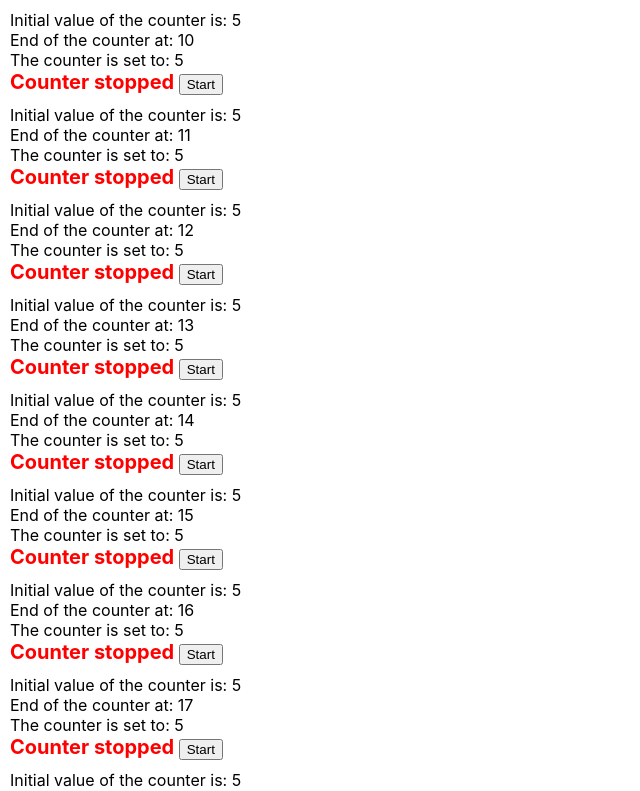
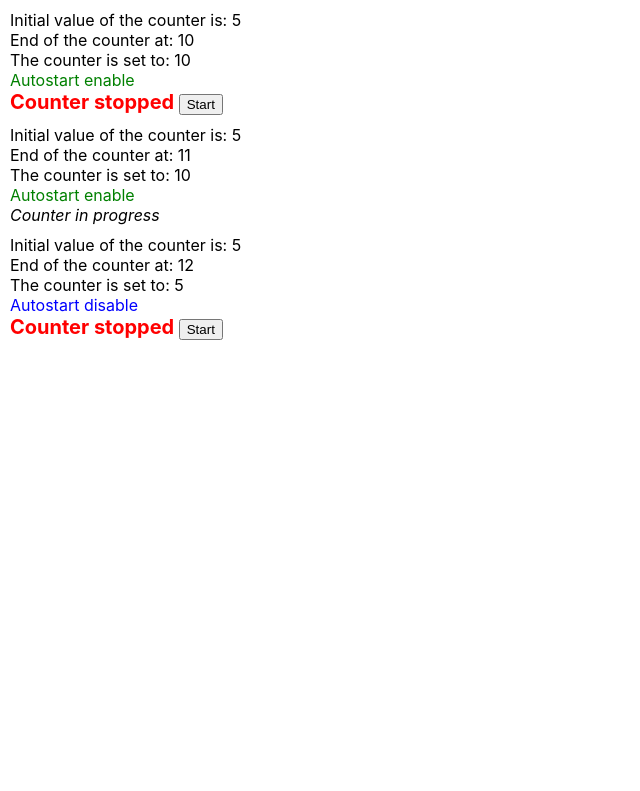
Before and after one commit to mariofernando07/reactapp, a React (Create React App) app: page / in a window 1280 px wide. Shown: the top 791 px of the page, without its empty margins (0-640 px from the left). Built offline with nearby package versions, Linux system fonts and the light colour scheme.

Commit message:
start increasing the counter automatically by autostart parameter

```diff
--- a/src/App.js
+++ b/src/App.js
@@ -7,11 +7,12 @@ function App() {
   return (
     <>
       {
-        [...Array(10).keys()].map((i) =>
-        <React.Fragment key={i}>
-          <Counter init="5" end={10 + i} />
+        [...Array(3).keys()].map((i) => {
+        var val = i < 2 ? '1' : '0'; // value of the "autostart" attribute
+        return <React.Fragment key={i}>
+          <Counter autostart={val} init="5" end={10 + i} />
         </React.Fragment>
-        )
+})
       }
     </>
     // <div className="App">
--- a/src/Counter.js
+++ b/src/Counter.js
@@ -1,14 +1,16 @@
 import { useState, useEffect } from "react";
 import "./Counter.css";
 
-function Counter({ init, end }) {
+function Counter({ init, end, autostart }) {
   init = parseInt(init || 0);
   end = parseInt(end || 0);
+  autostart = parseInt(autostart || 0);
   const [count, setCount] = useState(init);
   const [start, setStart] = useState(true); // true for displaying the Start button
 
   useEffect(() => {
     if (!start) {
+      // The Start button is not displaye; you can initiate the timer
       var timer = setInterval(() => {
         setCount((count) => {
           var newCount = count + 1;
@@ -22,7 +24,12 @@ function Counter({ init, end }) {
     };
   });
 
+  useEffect(() => {
+    if (autostart) restart();
+  }, [])
+
   function restart() {
+    console.log('restart')
     setStart(false); // Hide the Start button
     setCount(init); // Reset "count" to the initial value
   }
@@ -34,6 +41,13 @@ function Counter({ init, end }) {
       End of the counter at: {end}
       <br />
       The counter is set to: {count}
+      <br />
+      {autostart ? <span style={{color: "green"}}>
+        Autostart enable
+      </span> : <span style={{color: "blue"}}>
+        Autostart disable
+      </span>
+      }
       <br />
       {start ? (
         <>
```
